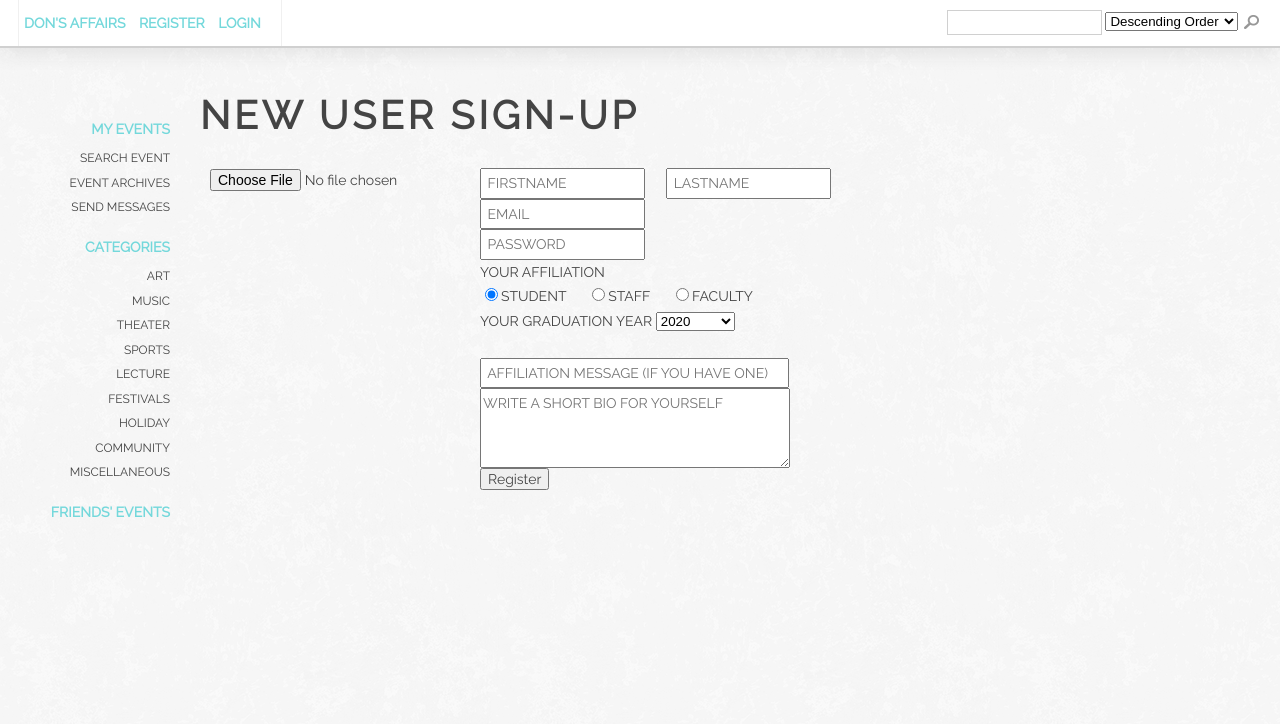
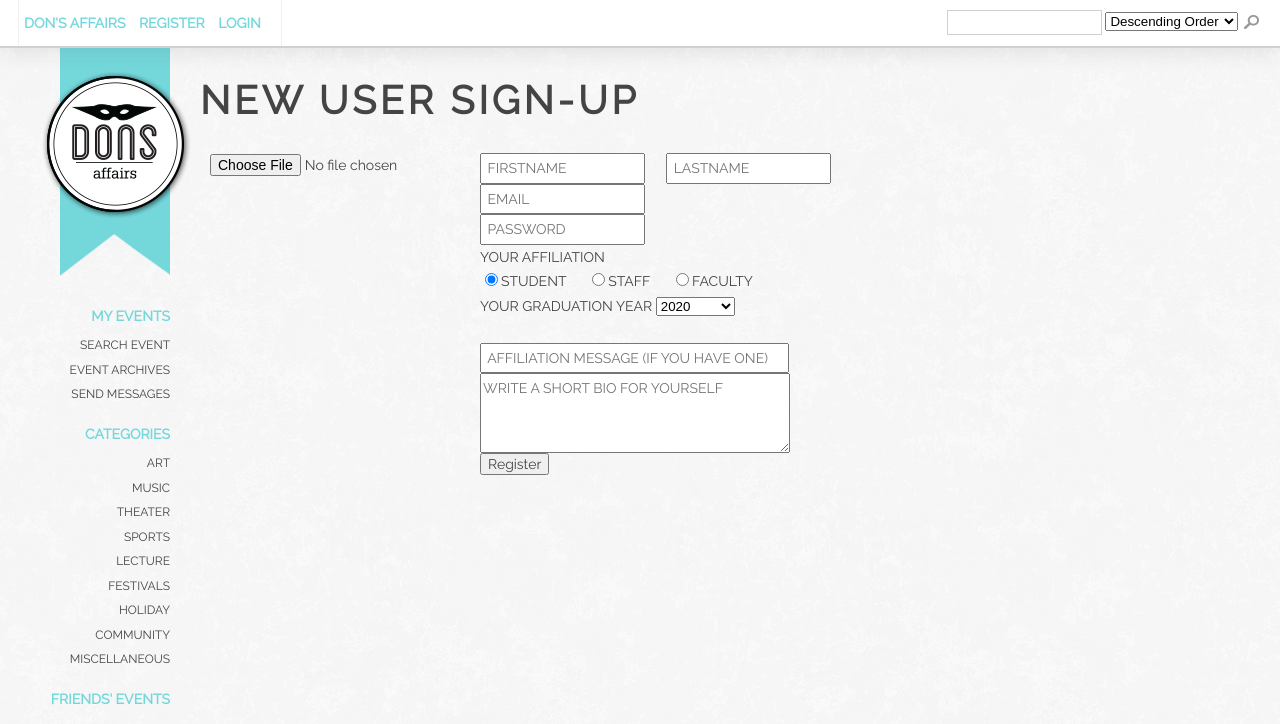
Before and after one commit to karuto/usfevent, a Django app: template templates/accounts/register.html in a window 1280 px wide. Shown: the top 724 px of the page. Run offline with Django 3.2, Linux system fonts and the light colour scheme; the template is opened without the code that fills it: most values are stand-ins (such as "Sample title", 1, 10 or a date in 2020); some libraries are stand-ins or nearby versions.

Commit message:
Added logo img

```diff
--- a/media/static/style.css
+++ b/media/static/style.css
@@ -246,19 +246,20 @@ a:hover {
   clear: both;
   margin: 0 auto;
   max-width: 1240px;
-  padding: 65px 0;
+  padding: 0 0 50px;
 }
 /* Primary content */
 .layout-primary-wrap {
   float: left;
   width: 1080px;
+  padding: 50px 0 0;
   position: relative;
 }
 .layout-content-wrap {
   margin: 0 20px;
 }
 .layout-listview-header {
-  margin: 0 10px 20px;
+  margin: 20px 10px;
 }
 .layout-content-header {
   margin: 0 0 20px;
--- a/templates/base.html
+++ b/templates/base.html
@@ -66,6 +66,7 @@
     <div class="layout-main-inner-wrap">
 
     <aside class="layout-sidebar-wrap">
+        <img style="width: 170px; margin: -30px 0 0;" src="/webhost_media/static/logo.png">
         <!--<a href="/events"><h1><img src="/webhost_media/static/gc_logo.png" class="site-logo-img"></h1></a>!-->
         <div class="sidebar-divider"><a href="">My events</a></div>
         {% if u.is_moderator %}
```
